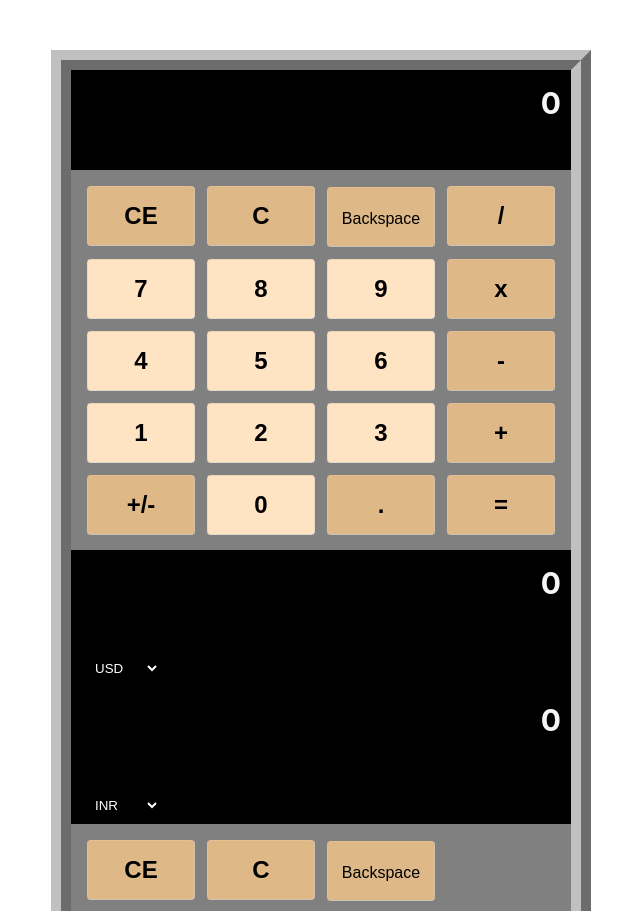
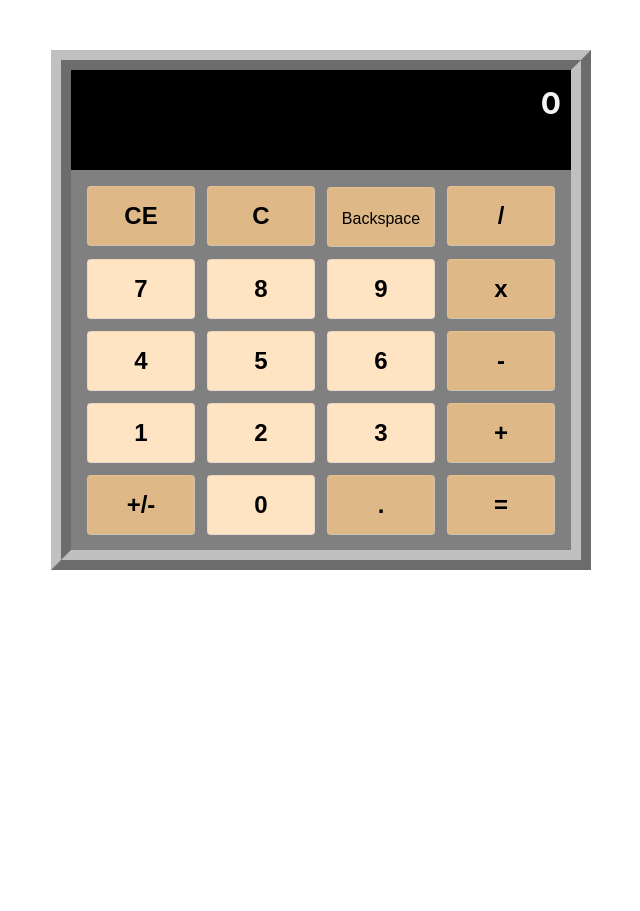
Before and after one commit to shubhaw/calculator, a React (Create React App) app: page / in a window 1280 px wide. Shown: the top 911 px of the page, without its empty margins (319-959 px from the left). After the commit the page ends 800 px from the top, so only its background shows below. Built offline with nearby package versions, Linux system fonts and the light colour scheme.

Commit message:
Added routing

```diff
--- a/src/App.js
+++ b/src/App.js
@@ -1,9 +1,22 @@
 import React, { Component } from 'react';
+import { BrowserRouter, Route, Switch } from 'react-router-dom';
+
 import Layout from './components/Layout/Layout';
+import CurrencyConverter from './containers/CurrencyConverter/CurrencyConverter';
+import Calculator from './containers/calculator/calculator';
 
 class App extends Component {
-  render () {
-    return <Layout />;
+  render() {
+    return (
+      <BrowserRouter>
+        <Layout>
+          <Switch>
+            <Route path="/currencyConverter" component={CurrencyConverter} />
+            <Route path="/" exact component={Calculator} />
+          </Switch>
+        </Layout>
+      </BrowserRouter>
+    );
   }
 }
 
--- a/src/components/Layout/Layout.js
+++ b/src/components/Layout/Layout.js
@@ -1,13 +1,10 @@
 import React from 'react';
 import styleClasses from './Layout.module.css';
-import Calculator from '../../containers/calculator/calculator';
-import CurrencyConverter from '../../containers/CurrencyConverter/CurrencyConverter';
 
 const Layout = props => {
     return (
         <div className={styleClasses.Layout}>
-            <Calculator />
-            <CurrencyConverter />
+            {props.children}
         </div>
     );
 };
```
